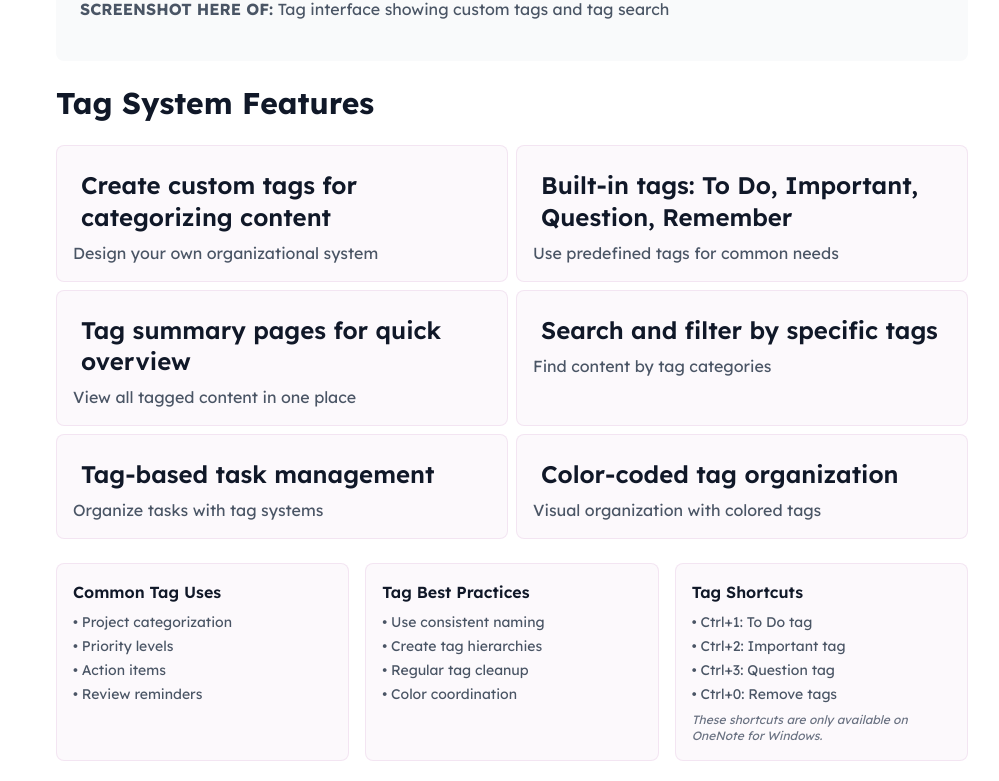
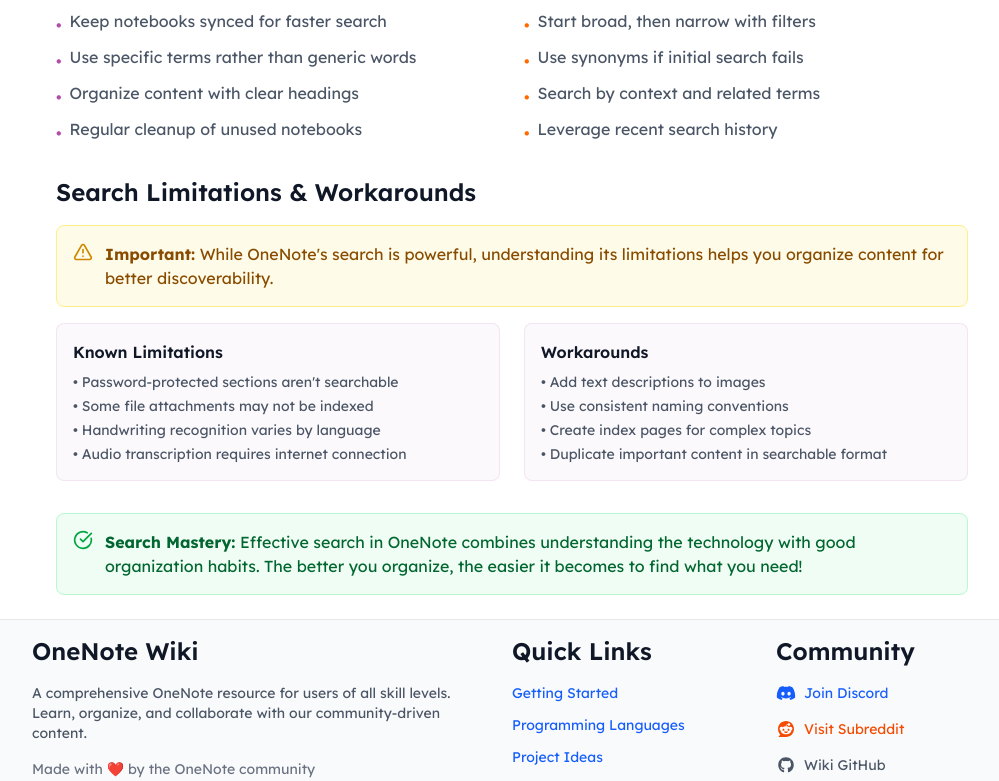
Before and after one commit to DudeThatsErin/OneNoteWiki, a Next.js app: page /search in a window 1280 px wide. Shown: the part 1154-1935 px from the top of the page, without its empty margins (256-1255 px from the left). Built offline with nearby package versions, Linux system fonts and the light colour scheme.

Commit message:
Remove "Organization with Tags" section from Search & Organization page
Drops the section's screenshot placeholder, the Tag System Features
feature list, and the Common Tag Uses / Tag Best Practices / Tag
Shortcuts boxes. Also removes the now-unused FeatureList import.

```diff
--- a/src/app/search/page.tsx
+++ b/src/app/search/page.tsx
@@ -1,5 +1,4 @@
 import { PageLayout } from '@/components/PageLayout';
-import { FeatureList } from '@/components/FeatureList';
 import { Callout } from '@/components/Callout';
 import { QuickStats } from '@/components/QuickStats';
 import { Search, FileText, Image, Mic } from 'lucide-react';
@@ -98,62 +97,6 @@
           </Callout>
         </section>
 
-        {/* Organization with Tags */}
-        <section>
-          <h3 className="text-xl font-semibold text-gray-900 dark:text-white mb-4">
-            Organization with Tags
-          </h3>
-          <div className="bg-gray-50 dark:bg-gray-800 rounded-lg p-6 mb-6">
-            <p className="text-gray-600 dark:text-gray-300 mb-4">
-              <strong>SCREENSHOT HERE OF:</strong> Tag interface showing custom tags and tag search
-            </p>
-          </div>
-
-          <FeatureList
-            title="Tag System Features"
-            features={[
-              { title: "Create custom tags for categorizing content", description: "Design your own organizational system" },
-              { title: "Built-in tags: To Do, Important, Question, Remember", description: "Use predefined tags for common needs" },
-              { title: "Tag summary pages for quick overview", description: "View all tagged content in one place" },
-              { title: "Search and filter by specific tags", description: "Find content by tag categories" },
-              { title: "Tag-based task management", description: "Organize tasks with tag systems" },
-              { title: "Color-coded tag organization", description: "Visual organization with colored tags" }
-            ]}
-          />
-
-          <div className="grid grid-cols-1 md:grid-cols-3 gap-4 mt-6">
-            <div className="bg-purple-50/50 dark:bg-purple-950/40 rounded-lg p-4 border border-purple-200/50 dark:border-purple-800/50">
-              <h4 className="font-semibold text-gray-900 dark:text-white mb-2">Common Tag Uses</h4>
-              <ul className="text-sm text-gray-600 dark:text-gray-300 space-y-1">
-                <li>• Project categorization</li>
-                <li>• Priority levels</li>
-                <li>• Action items</li>
-                <li>• Review reminders</li>
-              </ul>
-            </div>
-            <div className="bg-purple-50/50 dark:bg-purple-950/40 rounded-lg p-4 border border-purple-200/50 dark:border-purple-800/50">
-              <h4 className="font-semibold text-gray-900 dark:text-white mb-2">Tag Best Practices</h4>
-              <ul className="text-sm text-gray-600 dark:text-gray-300 space-y-1">
-                <li>• Use consistent naming</li>
-                <li>• Create tag hierarchies</li>
-                <li>• Regular tag cleanup</li>
-                <li>• Color coordination</li>
-              </ul>
-            </div>
-            <div className="bg-purple-50/50 dark:bg-purple-950/40 rounded-lg p-4 border border-purple-200/50 dark:border-purple-800/50">
-              <h4 className="font-semibold text-gray-900 dark:text-white mb-2">Tag Shortcuts</h4>
-              <ul className="text-sm text-gray-600 dark:text-gray-300 space-y-1">
-                <li>• Ctrl+1: To Do tag</li>
-                <li>• Ctrl+2: Important tag</li>
-                <li>• Ctrl+3: Question tag</li>
-                <li>• Ctrl+0: Remove tags</li>
-              </ul>
-              <p className="text-xs text-gray-500 dark:text-gray-400 italic mt-2">
-                These shortcuts are only available on OneNote for Windows.
-              </p>
-            </div>
-          </div>
-        </section>
 
         {/* Search Performance Tips */}
         <section>
```
